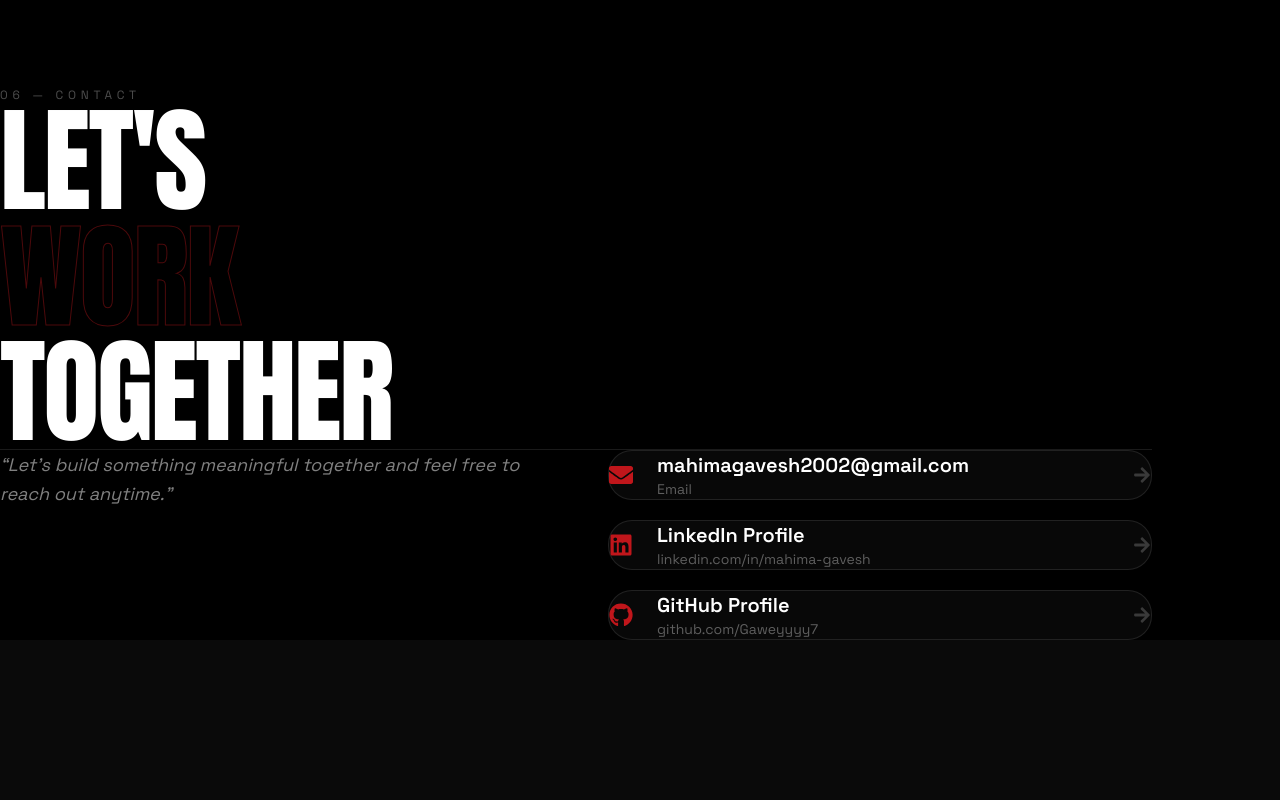
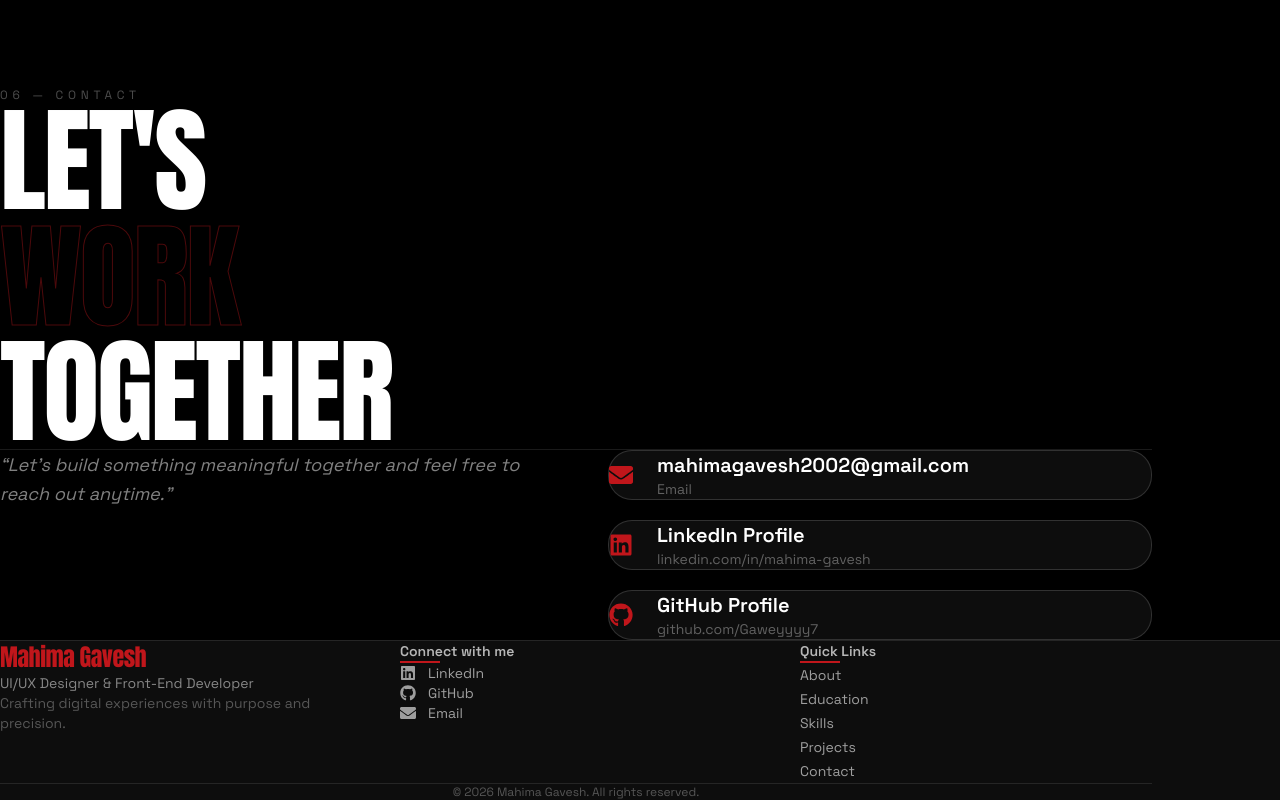
Before and after one commit to Gaweyyyy7/My-Portfolio, a Next.js app: page / in a window 1280 px wide. Shown: the part 4914-5714 px from the top of the page. Before the commit the page ends 5554 px from the top, so only its background shows below. Built offline with nearby package versions, Linux system fonts and the light colour scheme.

Commit message:
remove hover from contact cards, add 3-column footer

```diff
--- a/app/page.tsx
+++ b/app/page.tsx
@@ -841,14 +841,13 @@ function Contact() {
                 key={label}
                 href={href}
                 {...(external ? { target: "_blank", rel: "noopener noreferrer" } : {})}
-                className="group flex items-center gap-6 border border-white/10 rounded-3xl px-10 py-8 bg-white/[0.03] hover:bg-white/[0.07] hover:border-white/30 transition-all duration-300"
+                className="flex items-center gap-6 border border-white/15 rounded-3xl px-10 py-8 bg-white/[0.05]"
               >
                 <span className="text-[#c0161b] text-3xl shrink-0">{icon}</span>
                 <div className="flex-1 min-w-0">
                   <p className="text-white font-semibold text-xl truncate">{label}</p>
                   <p className="text-white/35 text-sm mt-1 truncate">{sub}</p>
                 </div>
-                <FaArrowRight className="text-white/20 group-hover:text-white/70 group-hover:translate-x-1 transition-all duration-300 shrink-0 text-lg" />
               </a>
             ))}
           </div>
@@ -859,6 +858,69 @@ function Contact() {
 }
 
 /* ─── FOOTER ────────────────────────────────────────────────── */
+function Footer() {
+  return (
+    <footer className="bg-[#0d0d0d] border-t border-white/10 px-6 md:px-14 pt-16 pb-8">
+      <div className="max-w-6xl mx-auto">
+        <div className="grid md:grid-cols-3 gap-12 mb-12">
+
+          {/* Left — Identity */}
+          <div>
+            <h3 className="font-display text-2xl text-[#c0161b] mb-3">Mahima Gavesh</h3>
+            <p className="text-white/50 text-sm mb-1">UI/UX Designer &amp; Front-End Developer</p>
+            <p className="text-white/30 text-sm">Crafting digital experiences with purpose and precision.</p>
+          </div>
+
+          {/* Middle — Connect */}
+          <div>
+            <p className="text-sm font-semibold text-white/70 mb-1">Connect with me</p>
+            <div className="w-10 h-[2px] bg-[#c0161b] mb-5" />
+            <ul className="space-y-4">
+              <li>
+                <a href="https://www.linkedin.com/in/mahima-gavesh-751764191" target="_blank" rel="noopener noreferrer"
+                  className="flex items-center gap-3 text-white/60 hover:text-white transition-colors text-sm">
+                  <FaLinkedin className="text-base" /> LinkedIn
+                </a>
+              </li>
+              <li>
+                <a href="https://github.com/Gaweyyyy7" target="_blank" rel="noopener noreferrer"
+                  className="flex items-center gap-3 text-white/60 hover:text-white transition-colors text-sm">
+                  <FaGithub className="text-base" /> GitHub
+                </a>
+              </li>
+              <li>
+                <a href="mailto:mahimagavesh2002@gmail.com"
+                  className="flex items-center gap-3 text-white/60 hover:text-white transition-colors text-sm">
+                  <FaEnvelope className="text-base" /> Email
+                </a>
+              </li>
+            </ul>
+          </div>
+
+          {/* Right — Quick Links */}
+          <div>
+            <p className="text-sm font-semibold text-white/70 mb-1">Quick Links</p>
+            <div className="w-10 h-[2px] bg-[#c0161b] mb-5" />
+            <ul className="space-y-4">
+              {[["About","about"],["Education","education"],["Skills","skills"],["Projects","work"],["Contact","contact"]].map(([label, id]) => (
+                <li key={id}>
+                  <a href={`#${id}`} className="text-white/60 hover:text-white transition-colors text-sm">{label}</a>
+                </li>
+              ))}
+            </ul>
+          </div>
+
+        </div>
+
+        <div className="border-t border-white/10 pt-6">
+          <p className="text-xs text-white/30 text-center">
+            &copy; 2026 Mahima Gavesh. All rights reserved.
+          </p>
+        </div>
+      </div>
+    </footer>
+  );
+}
 
 /* ══════════════════════════════════════════════════════════════
    MAIN PAGE
@@ -885,6 +947,7 @@ export default function Home() {
       <Sports />
       <div className="h-24 bg-black" />
       <Contact />
+      <Footer />
     </div>
   );
 }
```
